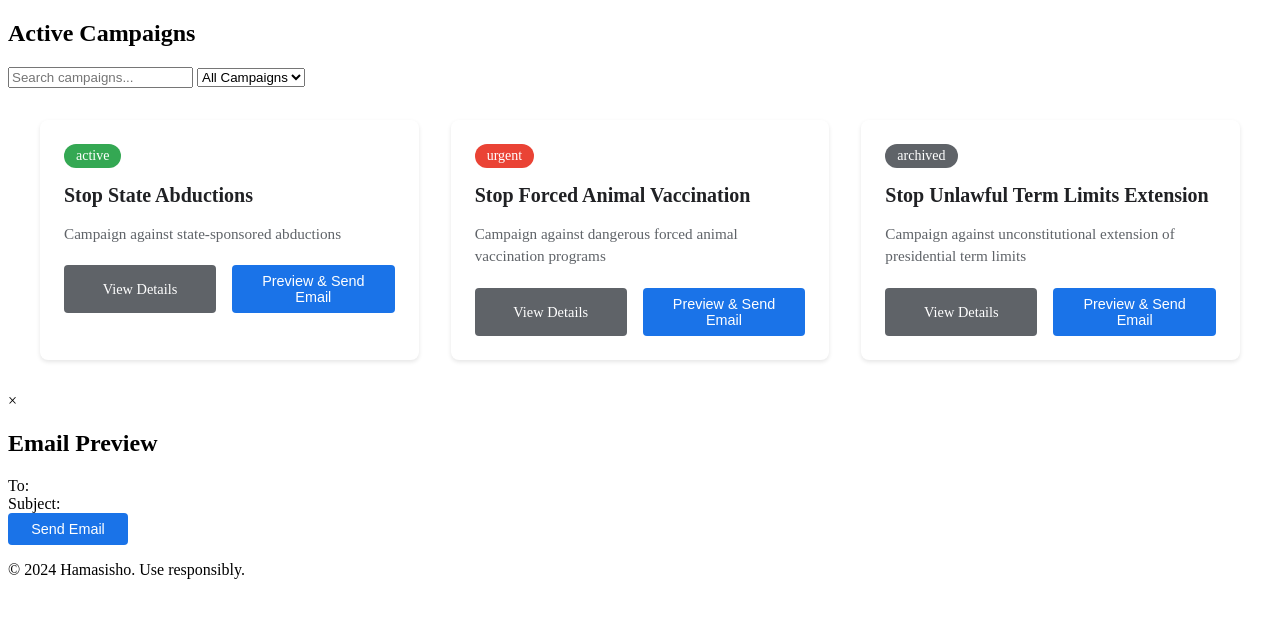
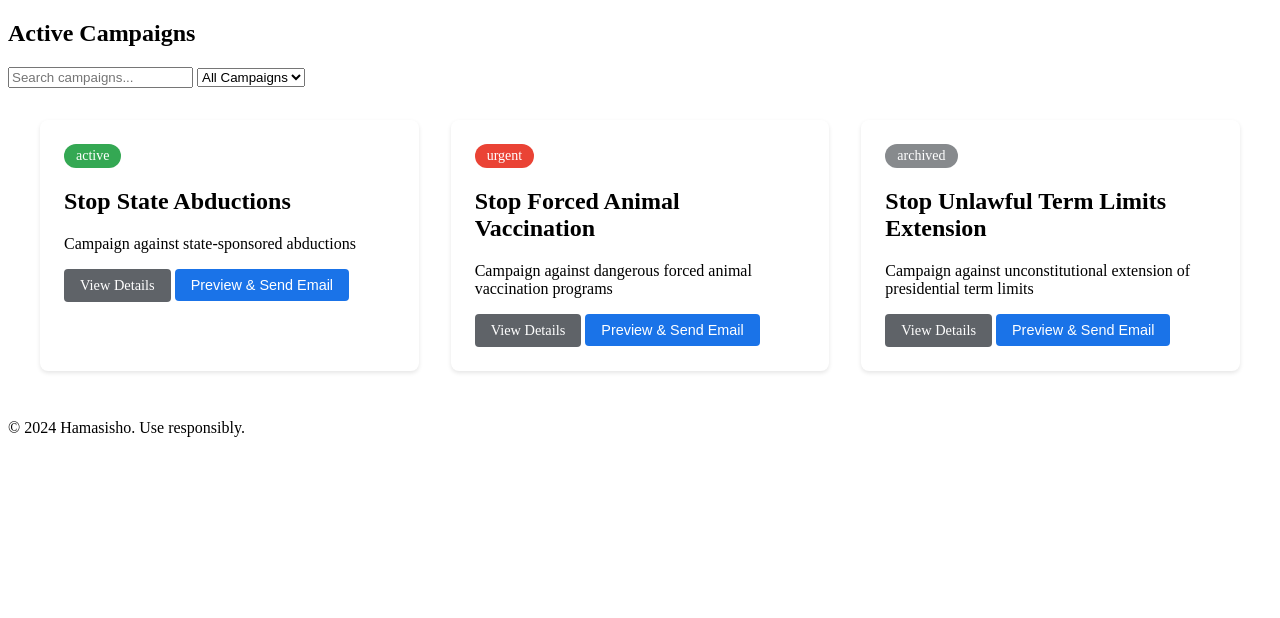
Before and after one commit to ashioyajotham/Activism-Emailer, a Flask app: page / in a window 1280 px wide. Shown: the part 78-696 px from the top of the page. Run offline with Flask 3, Linux system fonts and the light colour scheme; data comes from the database, SQL or seed files in the repository; parts of the project's set-up code (start-up, migrations or seed data) failed here and were passed over.

Commit message:
buildinh

```diff
--- a/app/static/css/style.css
+++ b/app/static/css/style.css
@@ -10,6 +10,7 @@
     --dark: #202124;
 }
 
+/* Campaign Grid */
 .campaigns-grid {
     display: grid;
     grid-template-columns: repeat(auto-fill, minmax(300px, 1fr));
@@ -17,6 +18,7 @@
     padding: 2rem;
 }
 
+/* Campaign Cards */
 .campaign-card {
     background: white;
     border-radius: 8px;
@@ -30,10 +32,7 @@
     box-shadow: 0 4px 8px rgba(0,0,0,0.15);
 }
 
-.campaign-status {
-    margin-bottom: 1rem;
-}
-
+/* Status Badges */
 .status-badge {
     display: inline-block;
     padding: 0.25rem 0.75rem;
@@ -55,27 +54,10 @@
 .status-badge.archived {
     background: var(--secondary);
     color: white;
+    opacity: 0.75;
 }
 
-.campaign-card h2 {
-    font-size: 1.25rem;
-    color: var(--dark);
-    margin-bottom: 0.75rem;
-}
-
-.campaign-card p {
-    color: var(--secondary);
-    font-size: 0.95rem;
-    line-height: 1.5;
-    margin-bottom: 1.25rem;
-}
-
-.campaign-actions {
-    display: flex;
-    gap: 1rem;
-    justify-content: flex-start;
-}
-
+/* Buttons */
 .btn {
     display: inline-flex;
     align-items: center;
@@ -86,14 +68,8 @@
     font-weight: 500;
     text-decoration: none;
     cursor: pointer;
-    transition: background-color 0.2s, transform 0.1s;
+    transition: all 0.2s;
     border: none;
-    min-width: 120px;
-}
-
-.btn:focus {
-    outline: 2px solid var(--primary);
-    outline-offset: 2px;
 }
 
 .btn-primary {
@@ -103,7 +79,6 @@
 
 .btn-primary:hover {
     background: var(--primary-dark);
-    transform: translateY(-1px);
 }
 
 .btn-secondary {
@@ -113,173 +88,109 @@
 
 .btn-secondary:hover {
     background: var(--secondary-dark);
-    transform: translateY(-1px);
 }
 
-@media (max-width: 768px) {
-    .campaigns-grid {
-        grid-template-columns: 1fr;
-        padding: 1rem;
+/* Modal */
+.modal {
+    display: none;
+    position: fixed;
+    z-index: 1000;
+    left: 0;
+    top: 0;
+    width: 100%;
+    height: 100%;
+    background-color: rgba(0, 0, 0, 0.5);
+    animation: fadeIn 0.3s ease-out;
 }
 
-    .campaign-actions {
-        flex-direction: column;
+.modal-content {
+    background: white;
+    margin: 5vh auto;
+    padding: 2rem;
+    border-radius: 8px;
+    width: 90%;
+    max-width: 600px;
+    position: relative;
+    box-shadow: 0 4px 20px rgba(0, 0, 0, 0.15);
+    animation: slideIn 0.3s ease-out;
 }
 
-    .btn {
-        width: 100%;
+/* Email Preview */
+.email-preview {
+    background: var(--light);
+    padding: 1.5rem;
+    border-radius: 4px;
+    margin: 1.5rem 0;
+}
+
+.email-field {
+    margin-bottom: 1rem;
+}
+
+.email-field label {
+    font-weight: 600;
+    color: var(--secondary);
+    margin-right: 0.5rem;
+}
+
+.email-content {
+    white-space: pre-line;
+    line-height: 1.6;
+    color: var(--dark);
+}
+
+/* Modal Controls */
+.close {
+    position: absolute;
+    right: 1.5rem;
+    top: 1rem;
+    font-size: 1.5rem;
+    font-weight: 700;
+    cursor: pointer;
+    color: var(--secondary);
+    transition: color 0.2s;
+}
+
+.close:hover {
+    color: var(--dark);
+}
+
+/* Loading State */
+.loading {
+    text-align: center;
+    padding: 2rem;
+    color: var(--secondary);
+    font-style: italic;
+}
+
+/* Animations */
+@keyframes fadeIn {
+    from { opacity: 0; }
+    to { opacity: 1; }
+}
+
+@keyframes slideIn {
+    from {
+        transform: translateY(-30px);
+        opacity: 0;
+    }
+    to {
+        transform: translateY(0);
+        opacity: 1;
     }
 }
 
-/* Campaign Detail Styles */
-.campaign-detail {
-    max-width: 900px;
-    margin: 0 auto;
-    padding: 2rem;
+/* Responsive */
+@media (max-width: 768px) {
+    .modal-content {
+        margin: 10vh auto;
+        width: 95%;
+        padding: 1.5rem;
     }
 
-.detail-header {
-    margin-bottom: 3rem;
-    padding-bottom: 1.5rem;
-    border-bottom: 2px solid #eee;
+    .campaigns-grid {
+        grid-template-columns: 1fr;
+        gap: 1rem;
+        padding: 1rem;
     }
-
-.header-meta {
-    display: flex;
-    align-items: center;
-    gap: 1rem;
-    margin-bottom: 1rem;
 }
-
-.campaign-date {
-    color: var(--secondary);
-    font-size: 0.9rem;
-}
-
-.campaign-summary {
-    font-size: 1.1rem;
-    color: var(--secondary);
-    margin-top: 1rem;
-    line-height: 1.6;
-}
-
-.detail-section {
-    margin-bottom: 3rem;
-}
-
-.detail-section h2 {
-    color: var(--primary);
-    margin-bottom: 1.5rem;
-    font-size: 1.5rem;
-}
-
-.key-points {
-    background: #f8f9fa;
-    padding: 1.5rem;
-    border-radius: 8px;
-    margin-top: 1.5rem;
-}
-
-.key-points h3 {
-    color: var(--dark);
-    margin-bottom: 1rem;
-}
-
-.key-points ul {
-    list-style-type: none;
-    padding: 0;
-}
-
-.key-points li {
-    margin-bottom: 0.5rem;
-    padding-left: 1.5rem;
-    position: relative;
-}
-
-.key-points li:before {
-    content: "•";
-    color: var(--primary);
-    position: absolute;
-    left: 0;
-}
-
-.timeline {
-    padding-left: 2rem;
-    border-left: 2px solid #eee;
-}
-
-.timeline-item {
-    margin-bottom: 1.5rem;
-    position: relative;
-}
-
-.timeline-item:before {
-    content: "";
-    width: 12px;
-    height: 12px;
-    background: var(--primary);
-    border-radius: 50%;
-    position: absolute;
-    left: -2.6rem;
-    top: 5px;
-}
-
-.timeline-item .date {
-    color: var(--secondary);
-    font-size: 0.9rem;
-    margin-bottom: 0.25rem;
-    display: block;
-}
-
-.resources-grid {
-    display: grid;
-    grid-template-columns: repeat(auto-fit, minmax(250px, 1fr));
-    gap: 1.5rem;
-    margin-top: 1.5rem;
-}
-
-.resource-card {
-    padding: 1.5rem;
-    background: #f8f9fa;
-    border-radius: 8px;
-    text-decoration: none;
-    color: inherit;
-    transition: transform 0.2s, box-shadow 0.2s;
-}
-
-.resource-card:hover {
-    transform: translateY(-2px);
-    box-shadow: 0 4px 8px rgba(0,0,0,0.1);
-}
-
-.resource-card h4 {
-    color: var(--primary);
-    margin-bottom: 0.5rem;
-}
-
-.resource-card p {
-    color: var(--secondary);
-    font-size: 0.9rem;
-    margin: 0;
-}
-
-.action-bar {
-    margin-top: 3rem;
-    padding-top: 1.5rem;
-    border-top: 2px solid #eee;
-}
-
-.error-message {
-    color: var(--danger);
-    padding: 1rem;
-    background: #fee;
-    border-radius: 4px;
-    margin: 1rem 0;
-    text-align: center;
-}
-
-#emailModal .loading {
-    text-align: center;
-    padding: 2rem;
-    color: var(--secondary);
-}
--- a/app/static/js/main.js
+++ b/app/static/js/main.js
@@ -5,14 +5,17 @@
     const campaignCards = document.querySelectorAll('.campaign-card');
     const modal = document.getElementById('emailModal');
     const closeBtn = document.querySelector('.close');
-    const modalContent = document.querySelector('.email-preview');
 
-    // Email Preview Handler
+    // Email Preview System
     window.showEmailPreview = function(campaignId) {
-        if (!modal || !modalContent) return;
+        const modal = document.getElementById('emailModal');
+        const modalContent = modal.querySelector('.modal-content');
 
         modal.style.display = 'block';
-        modalContent.innerHTML = '<div class="loading">Loading preview...</div>';
+        document.body.style.overflow = 'hidden';
+
+        const emailPreview = modalContent.querySelector('.email-preview');
+        emailPreview.innerHTML = '<div class="loading">Loading preview...</div>';
 
         fetch(`/generate_email/${campaignId}`)
             .then(response => {
@@ -22,34 +25,43 @@
             .then(data => {
                 if (data.status === 'error') throw new Error(data.message);
 
-                // Update preview content
-                const emailTo = document.getElementById('emailTo');
-                const emailSubject = document.getElementById('emailSubject');
-                const emailBody = document.getElementById('emailBody');
+                emailPreview.innerHTML = `
+                    <div class="email-field">
+                        <label>To:</label>
+                        <span>${data.recipients}</span>
+                    </div>
+                    <div class="email-field">
+                        <label>Subject:</label>
+                        <span>${data.subject}</span>
+                    </div>
+                    <div class="email-content">${data.body.replace(/\n/g, '<br>')}</div>
+                `;
+
                 const sendBtn = document.getElementById('sendEmailBtn');
-
-                if (emailTo) emailTo.textContent = data.recipients;
-                if (emailSubject) emailSubject.textContent = data.subject;
-                if (emailBody) emailBody.innerHTML = data.body.replace(/\n/g, '<br>');
-
-                // Setup send button
                 if (sendBtn) {
-                    sendBtn.onclick = function(e) {
-                        e.preventDefault();
+                    sendBtn.onclick = function() {
                         window.location.href = data.mailto;
-                        modal.style.display = 'none';
+                        closeModal();
                     };
                 }
             })
             .catch(error => {
                 console.error('Preview error:', error);
-                modalContent.innerHTML = `
+                emailPreview.innerHTML = `
                     <div class="error-message">
                         Failed to load email preview. Please try again.
                         <div class="error-details">${error.message}</div>
                     </div>`;
             });
     };
+
+    // Modal Control Functions
+    function closeModal() {
+        if (modal) {
+            modal.style.display = 'none';
+            document.body.style.overflow = 'auto';
+        }
+    }
 
     // Campaign Filter Function
     function filterCampaigns() {
@@ -69,11 +81,6 @@
         });
     }
 
-    // Modal Control Functions
-    function closeModal() {
-        if (modal) modal.style.display = 'none';
-    }
-
     // Event Listeners
     if (searchInput) {
         searchInput.addEventListener('input', filterCampaigns);
@@ -87,6 +94,7 @@
         closeBtn.addEventListener('click', closeModal);
     }
 
+    // Close modal on outside click
     window.onclick = function(event) {
         if (event.target === modal) {
             closeModal();
```
Lines whose indentation alone changed are shown as unchanged.
